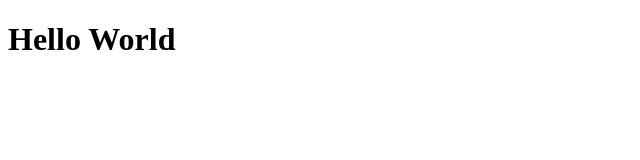
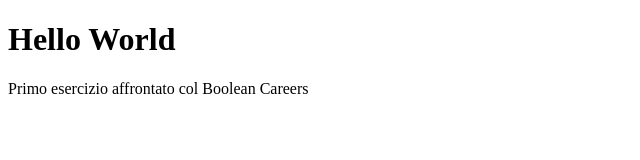
Before and after one commit to DamianoTrifone/htmlcss-hello, a plain HTML site: page index.html in a window 1280 px wide. Shown: the whole page, without its empty margins (0-640 px from the left). Drawn offline with Linux system fonts and the light colour scheme.

Commit message:
Aggiunta paragrafo

```diff
--- a/index.html
+++ b/index.html
@@ -8,6 +8,7 @@
 </head>
 <body>
     <h1>Hello World</h1>
+    <p>Primo esercizio affrontato col Boolean Careers</p>
 
 </body>
 </html>
```
